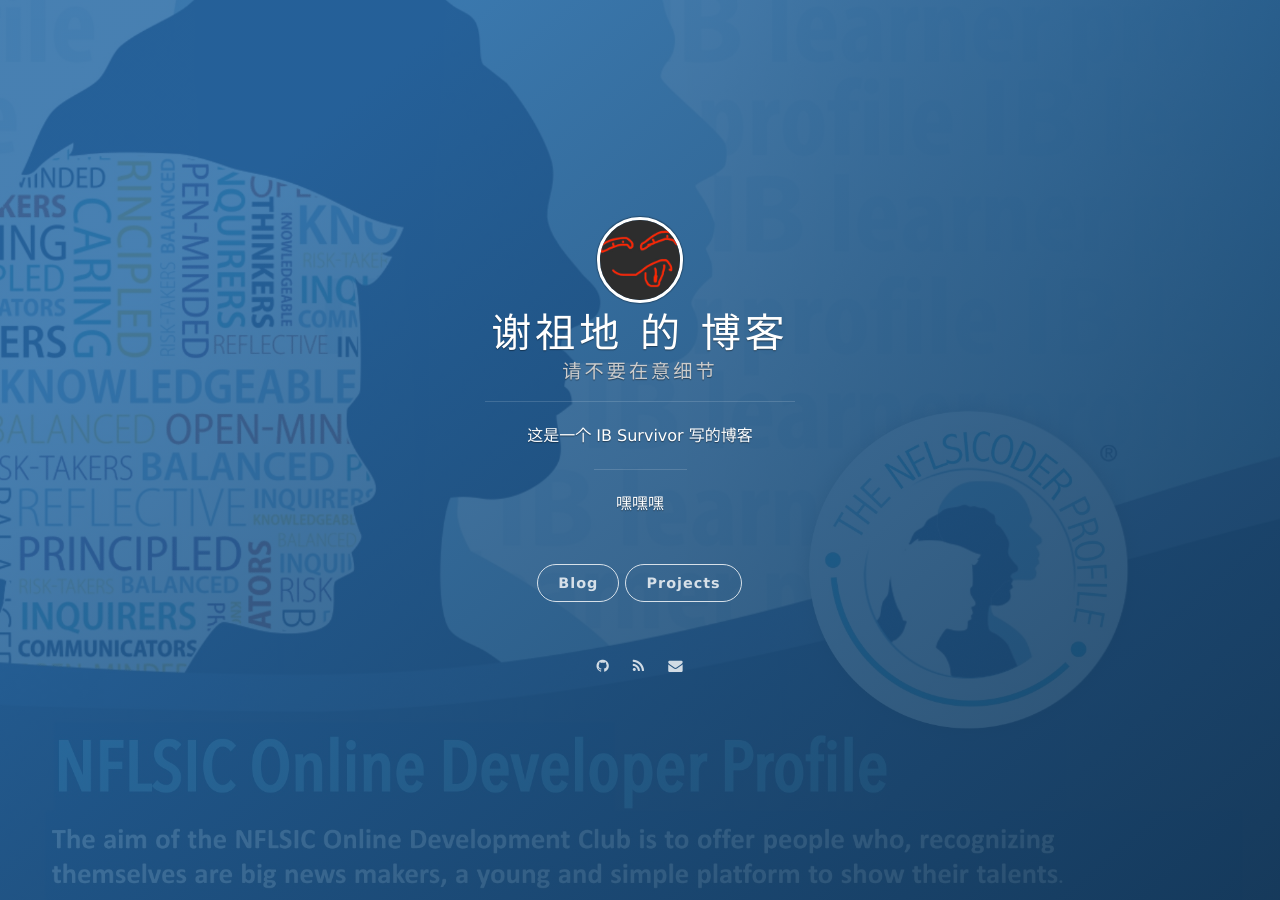
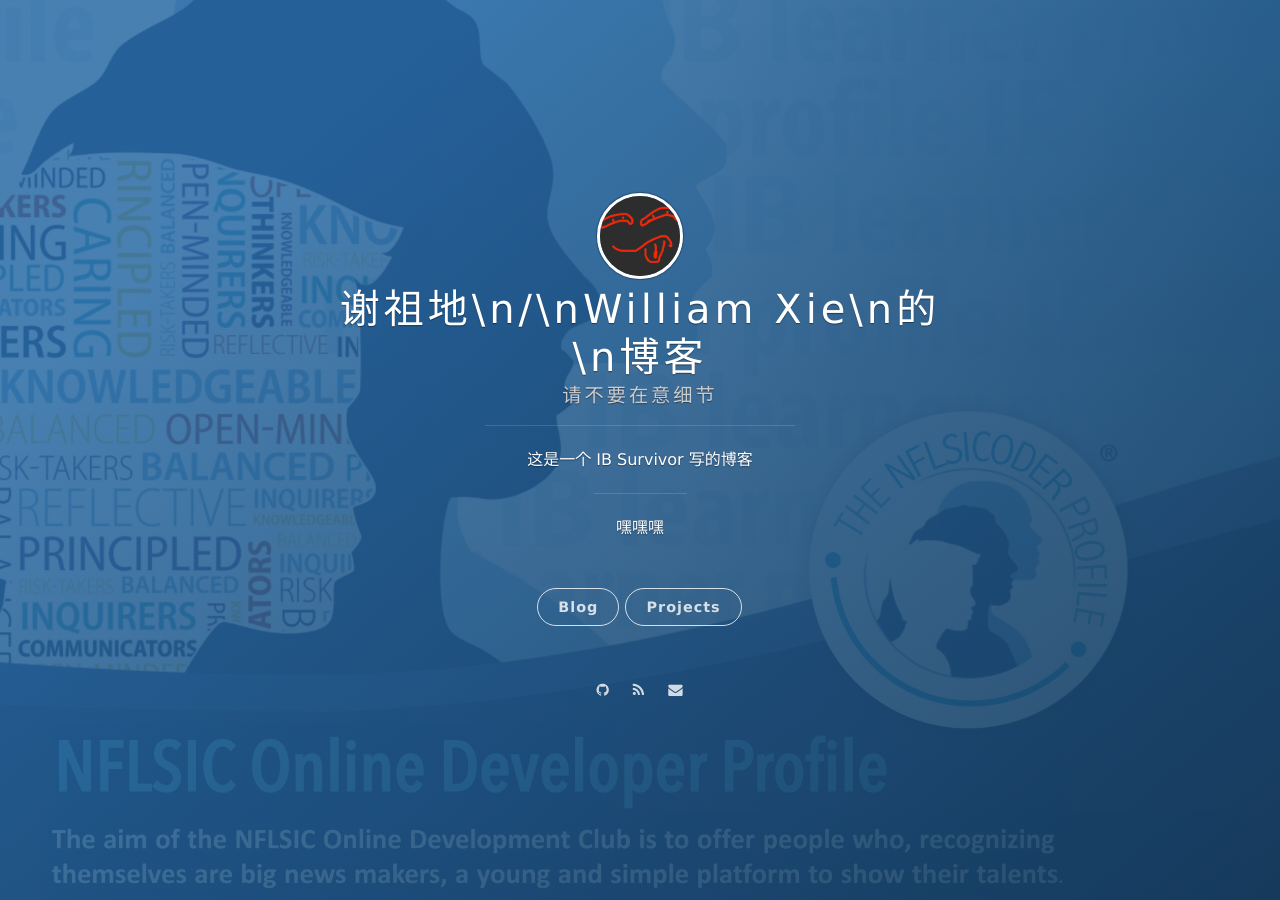
Before and after one commit to GuardHei/blog-xzd, a Jekyll site: the page built from index.html, in a window 1280 px wide. Built offline with Jekyll 4.4.1, drawn with Linux system fonts in a browser that asks for light colours; nearby versions of some CDN libraries; the list of posts is cut into pages by our own code.

Commit message:
Autowrap
Autowrap

```diff
--- a/_config.yml
+++ b/_config.yml
@@ -1,5 +1,5 @@
 # Basic
-title: 谢祖地 的 博客
+title: 谢祖地\n/\nWilliam Xie\n的\n博客
 subtitle: 请不要在意细节
 welcome_message: <a href="https://github.com/GuardHei" target="_blank">嘿嘿嘿</a>
 description: 这是一个 IB Survivor 写的博客
```
